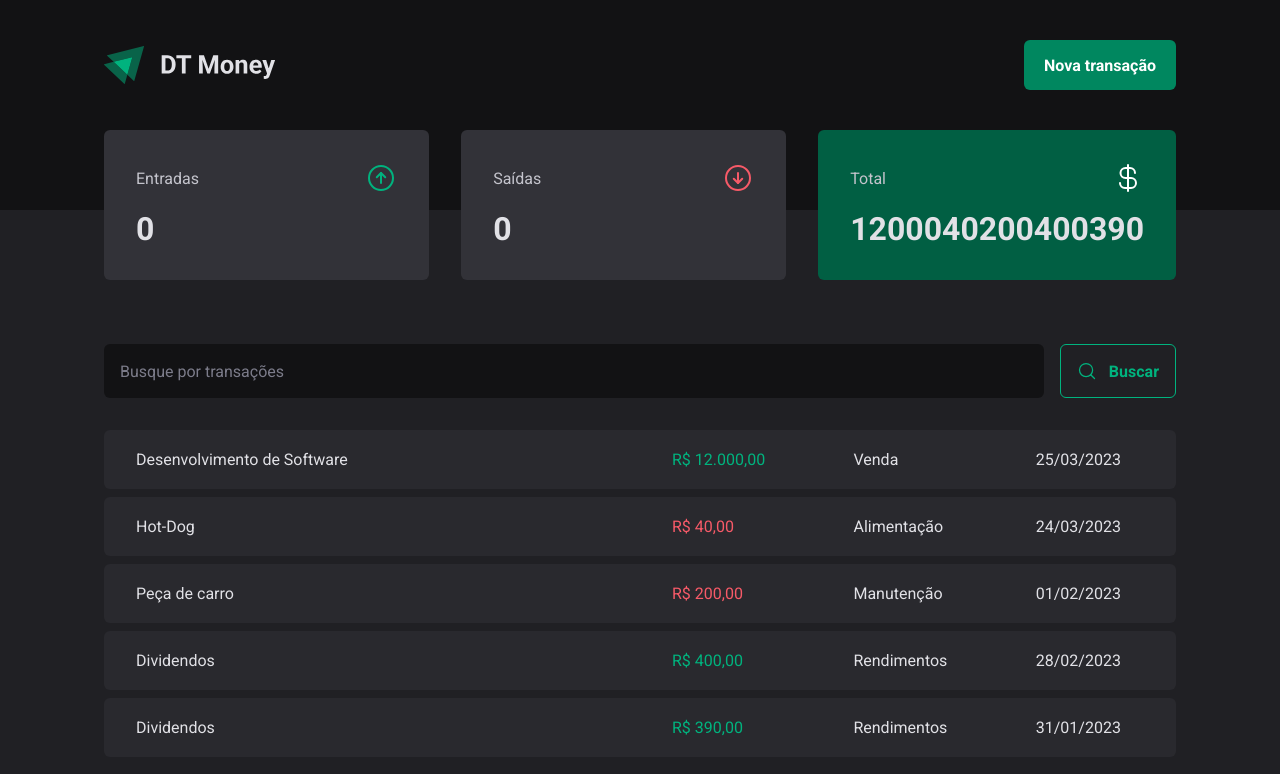
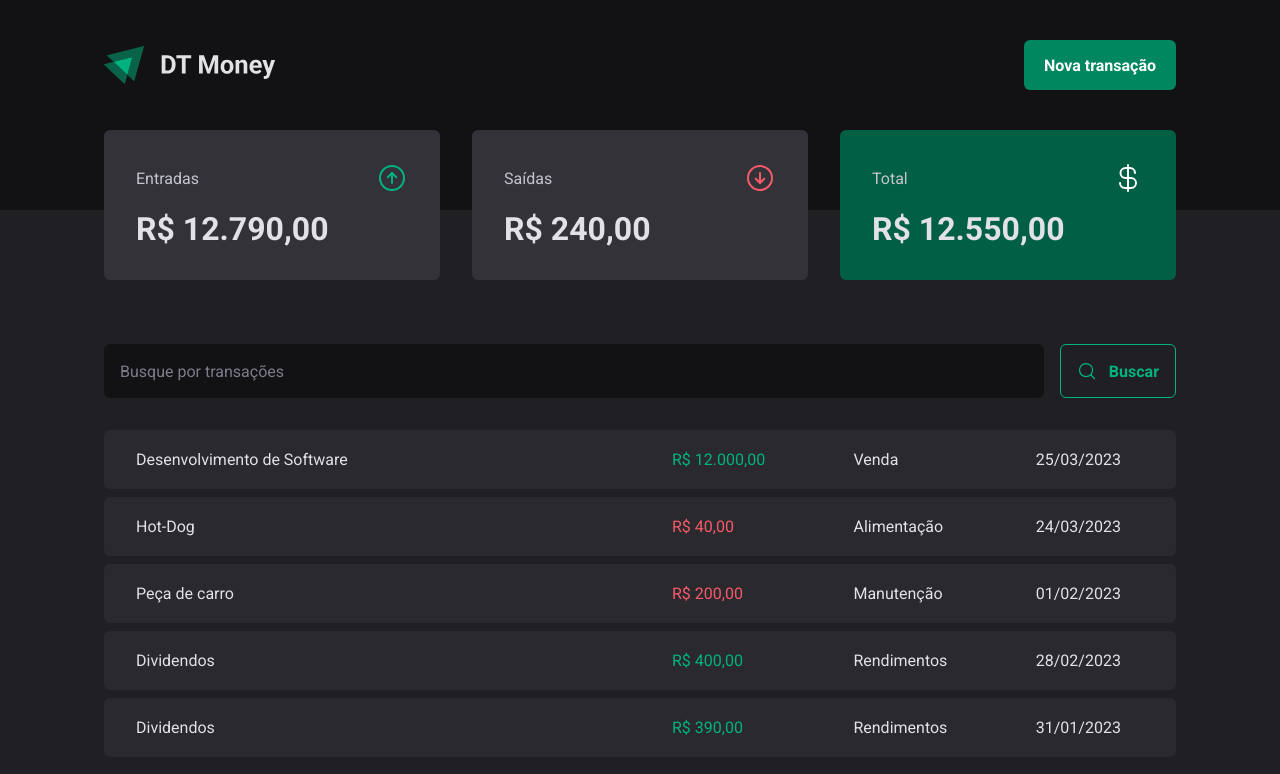
Before and after one commit to ViniciusPrataKloh/dt-money, a React (Vite) app: page / in a window 1280 px wide. Shown: the top 774 px of the page. Built offline with nearby package versions, Linux system fonts and the light colour scheme; data requests are answered from the project's data file.

Commit message:
Fix getTotal prices in TransactionContext

```diff
--- a/src/components/Summary/index.tsx
+++ b/src/components/Summary/index.tsx
@@ -4,7 +4,7 @@ import { TransactionsContext } from "../../contexts/TransactionsContext";
 import { SummaryCard, SummaryContainer } from "./styles";
 
 export function Summary() {
-    const { getTotal, getTotalIncome, getTotalOutcome } = useContext(TransactionsContext);
+    const { getTotal, getTotalByType, formatPrice } = useContext(TransactionsContext);
 
     return (
         <SummaryContainer>
@@ -15,7 +15,7 @@ export function Summary() {
                 </header>
 
                 <strong>
-                    {getTotalIncome()}
+                    {formatPrice(getTotalByType('income'))}
                 </strong>
 
             </SummaryCard>
@@ -27,7 +27,7 @@ export function Summary() {
                 </header>
 
                 <strong>
-                    {getTotalOutcome()}
+                    {formatPrice(getTotalByType('outcome'))}
                 </strong>
 
             </SummaryCard>
@@ -39,7 +39,7 @@ export function Summary() {
                 </header>
 
                 <strong>
-                    {getTotal()}
+                    {formatPrice(getTotal())}
                 </strong>
 
             </SummaryCard>
--- a/src/components/TransactionsTable/index.tsx
+++ b/src/components/TransactionsTable/index.tsx
@@ -22,7 +22,7 @@ export function TransactionsTable() {
                                     <td width="50%">{transaction.description}</td>
                                     <td>
                                         <PriceHighlight variant={transaction.type}>
-                                            {formatPrice(transaction.price)}
+                                            {formatPrice(transaction.price.toString())}
                                         </PriceHighlight>
                                     </td>
                                     <td>{transaction.category}</td>
--- a/src/contexts/TransactionsContext.tsx
+++ b/src/contexts/TransactionsContext.tsx
@@ -14,11 +14,10 @@ interface ITransactionsContext {
     transactions: ITransactions[];
     isLoadingTransactions: boolean;
     handleSetTransactions: (transactions: ITransactions[]) => void;
-    getTotal: () => number;
-    getTotalIncome: () => number;
-    getTotalOutcome: () => number;
+    getTotal: () => string;
+    getTotalByType: (type: 'income' | 'outcome') => string;
     formatDateToString: (dateToFormat: Date) => string;
-    formatPrice(priceToFormat: number): string
+    formatPrice(priceToFormat: string): string
 }
 
 interface ITransactionsContextProviderProps {
@@ -37,35 +36,24 @@ export function TransactionsContextProvider({ children }: ITransactionsContextPr
         // setTransactions(state => [...state, data]);
     }
 
-    function getTotal(): number {
+    function getTotal(): string {
+        const totalIncomeTransaction = getTotalByType('income');
+        const totalOutcomeTransaction = getTotalByType('outcome');
+
+        const total = (Number(totalIncomeTransaction) - Number(totalOutcomeTransaction));
+
+        return total.toString();
+    }
+
+    function getTotalByType(type: 'income' | 'outcome'): string {
         let total = 0;
-        transactions.forEach((transaction) => {
-            total += transaction.price;
+        const transactionsType = transactions.filter((transaction) => transaction.type === type);
+
+        transactionsType.forEach((transaction) => {
+            total += Number(transaction.price);
         });
 
-        return total;
-    }
-
-    function getTotalIncome(): number {
-        let total = 0;
-        const incomeTransactions = transactions.filter((transaction) => transaction.category === 'income');
-
-        incomeTransactions.forEach((transaction) => {
-            total += transaction.price;
-        });
-
-        return total;
-    }
-
-    function getTotalOutcome(): number {
-        let total = 0;
-        const outcomeTransactions = transactions.filter((transaction) => transaction.category === 'outcome');
-
-        outcomeTransactions.forEach((transaction) => {
-            total += transaction.price;
-        });
-
-        return total;
+        return total.toString();
     }
 
     function formatDateToString(dateToFormat: Date): string {
@@ -75,13 +63,13 @@ export function TransactionsContextProvider({ children }: ITransactionsContextPr
         return formatDate;
     }
 
-    function formatPrice(priceToFormat: number): string {
+    function formatPrice(priceToFormat: string): string {
         const formatter = new Intl.NumberFormat('pt-BR', {
             style: 'currency',
             currency: 'BRL'
         });
 
-        return formatter.format(priceToFormat);
+        return formatter.format(Number(priceToFormat));
     }
 
     async function loadTransactions() {
@@ -90,7 +78,6 @@ export function TransactionsContextProvider({ children }: ITransactionsContextPr
         if (filter === "") {
             const response = await fetch('http://localhost:3000/transactions');
             const data = await response.json();
-            console.log(data);
             handleSetTransactions(data);
         }
 
@@ -109,8 +96,7 @@ export function TransactionsContextProvider({ children }: ITransactionsContextPr
             isLoadingTransactions,
             handleSetTransactions,
             getTotal,
-            getTotalIncome,
-            getTotalOutcome,
+            getTotalByType,
             formatDateToString,
             formatPrice
         }}>
```
